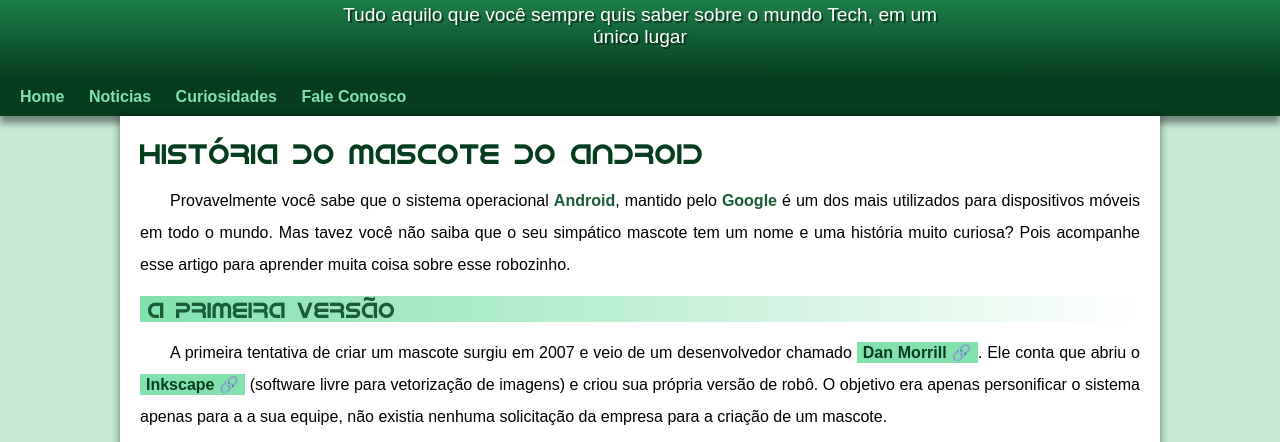
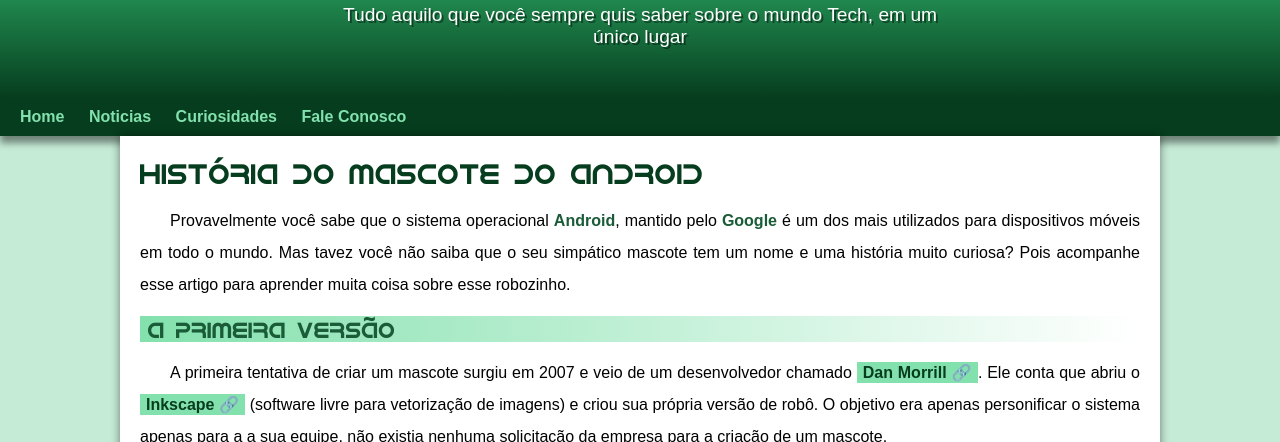
Before and after one commit to rafael-mota/projeto-android, a plain HTML site: page index.html in a window 1280 px wide. Shown: the part 112-554 px from the top of the page. Drawn offline with Linux system fonts and the light colour scheme; a web font is replaced by a local one.

Commit message:
style.css modificado

```diff
--- a/style/style.css
+++ b/style/style.css
@@ -53,7 +53,7 @@ header > p {
     font-size: 1.2em;
     max-width: 600px;
     margin: 0 auto;
-    padding: 0 10px;
+    padding: 0px 10px 50px 10px;
 }
 
 header > h1 {
```
